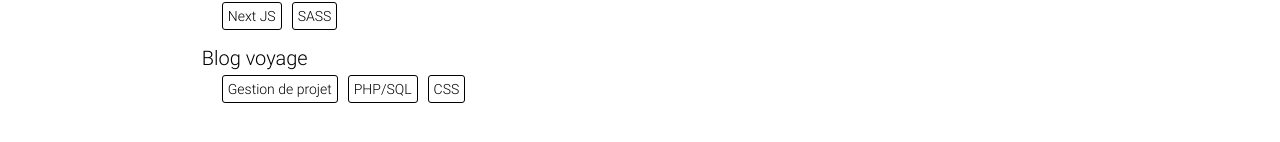
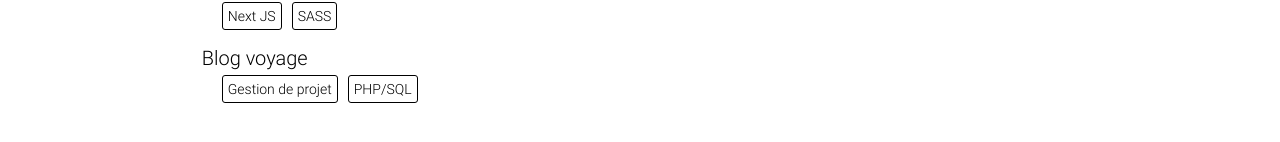
Before and after one commit to AlexisF9/Porfolio, a Next.js app: page / in a window 1280 px wide. Shown: the part 524-666 px from the top of the page. Built offline with nearby package versions, Linux system fonts and the light colour scheme.

Commit message:
Modifs json + style liste about

```diff
--- a/public/data/realisations.json
+++ b/public/data/realisations.json
@@ -6,12 +6,8 @@
         "text": "A mon entrée chez TBWA/Paris, j'ai eu l'occasion de réaliser une remise à niveau sur les framework React et Next JS. C'est dans ce contexte que j'ai réalisé cette application avec un appel à une API sur le thème de Rick et Morty",
         "url_repo": "https://github.com/AlexisF9/RickAndMorty-App",
         "tags": [
-            {
-                "name": "React JS"
-            },
-            {
-                "name": "SASS"
-            }
+            "React JS",
+            "SASS"
         ]
     },
     {
@@ -21,12 +17,8 @@
         "text": "Etant maintenant à l'aise avec les technologies du front-end, je voulais montrer mes progrès à travers la refonte de mon e-portfolio qui serais avant tout ma vitrine pour montrer mes futures réalisations dans le front et le webdesign. Je l'es réalisé en Next JS ce qui me permet d'avoir un site plus fluide et performant.",
         "url_repo": "https://github.com/AlexisF9/Porfolio",
         "tags": [
-            {
-                "name": "Next JS"
-            },
-            {
-                "name": "SASS"
-            }
+            "Next JS",
+            "SASS"
         ]
     },
     {
@@ -36,15 +28,8 @@
         "text": "Réalisé à l'occasion de la fin de mes deux ans de DUT MMI, ce blog est LE gros projet de mon DUT qui ma permis de devenir polvalent dans la conception d'un site et de la gestion d'un tel projet. C'est un projet touche à tout qui m'a permis de réaliser du back mais aussi du front et du webdesign.",
         "url_repo": "https://github.com/AlexisF9/",
         "tags": [
-            {
-                "name": "Gestion de projet"
-            },
-            {
-                "name": "PHP/SQL"
-            },
-            {
-                "name": "CSS"
-            }
+            "Gestion de projet",
+            "PHP/SQL"
         ]
     }
 ]
--- a/src/pages/index.js
+++ b/src/pages/index.js
@@ -73,9 +73,9 @@ export default function Home({realisations}) {
                                     </a>
                                 </Link>
                                 <ul>
-                                    {rea.tags.map(tag => {
+                                    {rea.tags.map((tag, index) => {
                                         return (
-                                            <li key={tag.name}>{tag.name}</li>
+                                            <li key={index}>{tag}</li>
                                         )
                                     })}
                                 </ul>
--- a/src/pages/posts/about/index.module.scss
+++ b/src/pages/posts/about/index.module.scss
@@ -24,11 +24,13 @@
                 }
 
                 img {
+                    z-index: 0;
                     max-height: 15rem;
                     @include img;
                 }
 
                 ul {
+                    z-index: -1;
                     padding: 0;
                     margin: 0;
                     display: flex;
```
